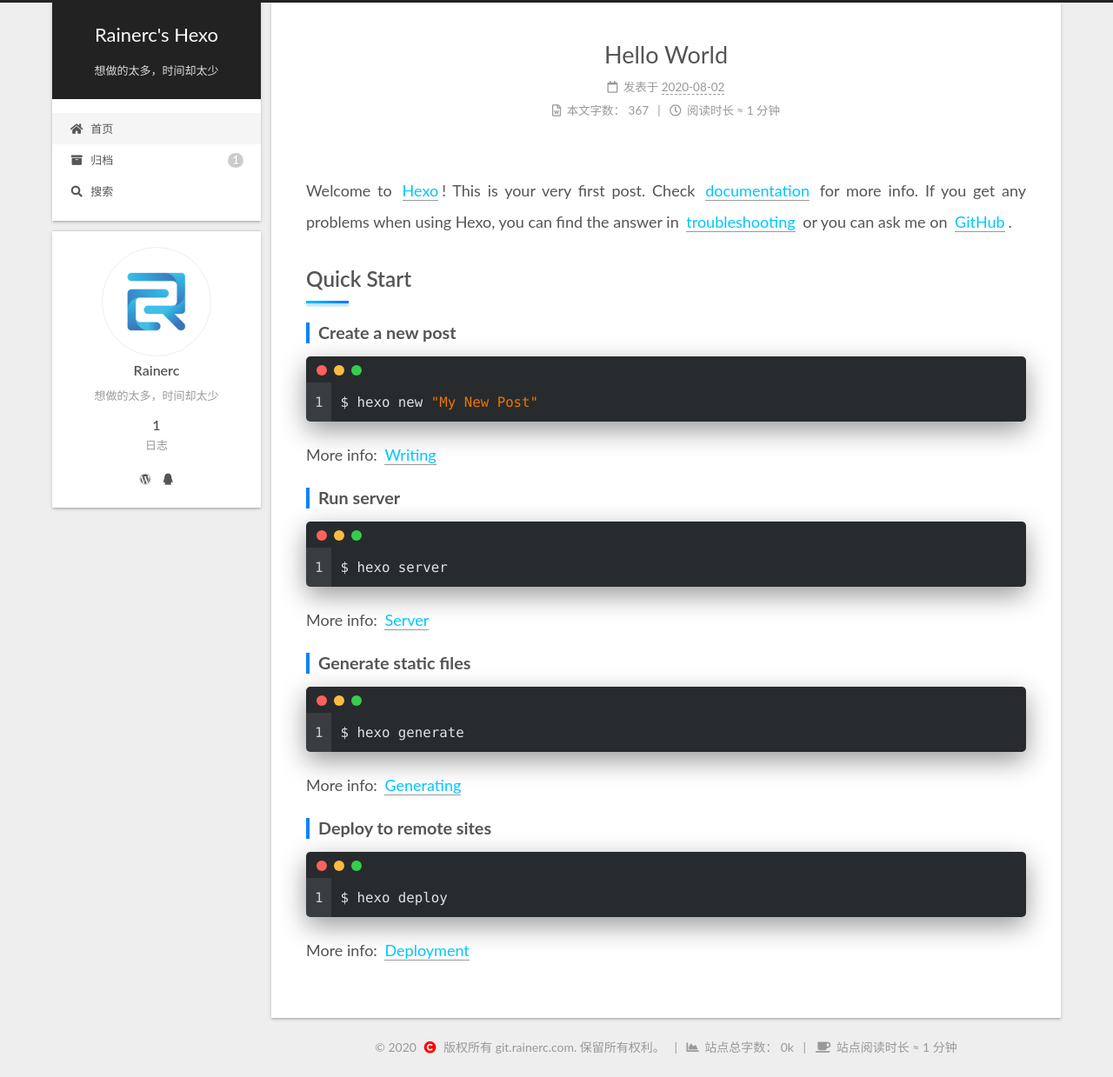
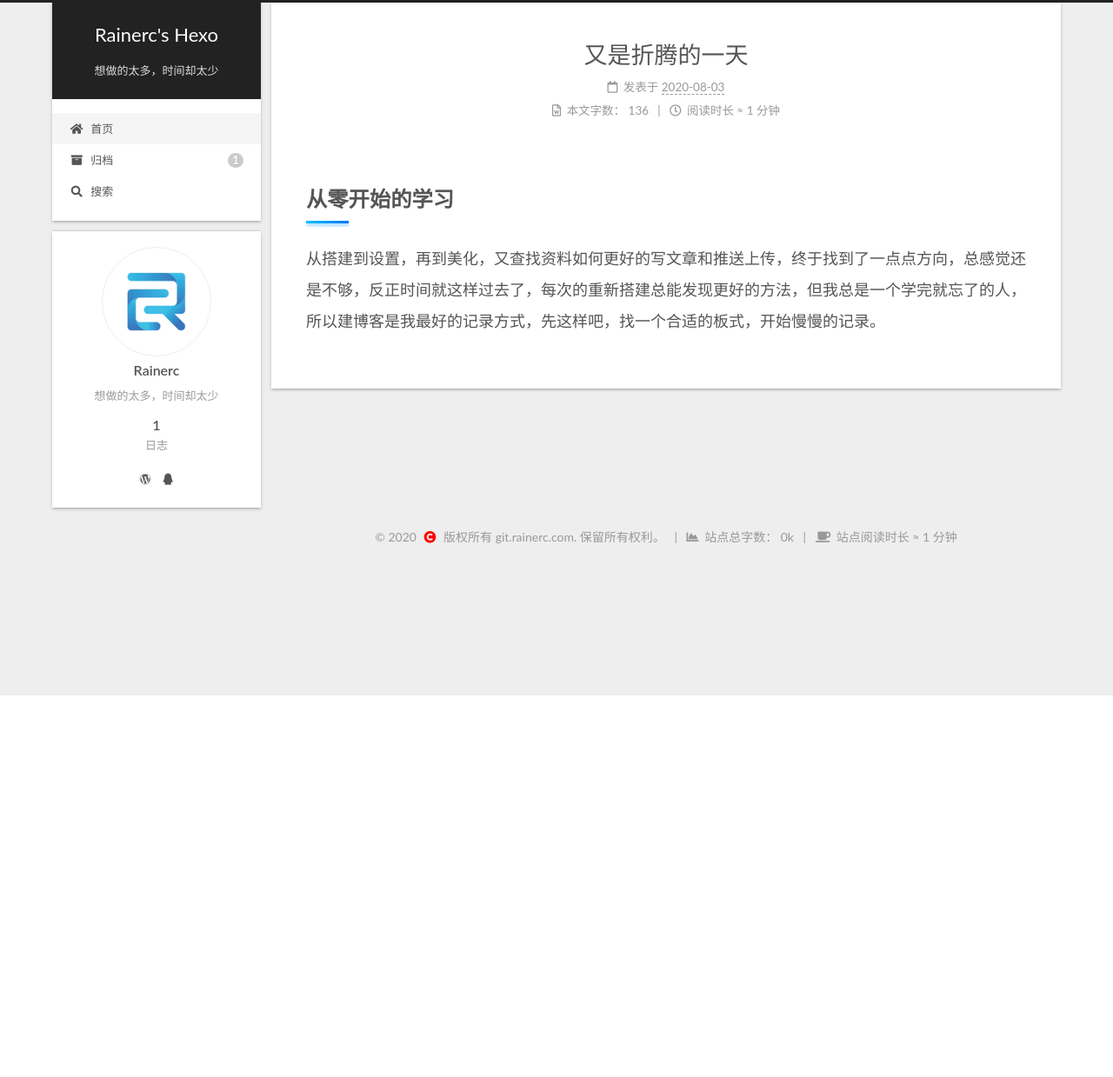
Before and after one commit to irainerc/irainerc.github.io, a PHP site: page / in a window 1280 px wide. Shown: the whole page at 87% size. After the commit the page ends 800 px from the top, so only its background shows below. Run offline with PHP 8.4, Linux system fonts and the light colour scheme; some libraries are stand-ins or nearby versions.

Commit message:
Site updated: 2020-08-03 03:53:42

```diff
--- a/css/main.css
+++ b/css/main.css
@@ -472,29 +472,11 @@ pre:hover .copy-btn {
   padding: 2px 6px;
   position: absolute;
   transition: opacity 0.2s ease-in-out;
-  color: var(--highlight-foreground);
-  font-size: 14px;
+  background: #fff;
+  border: 0;
+  font-size: 0.8125em;
   right: 0;
-  top: 2px;
-}
-.highlight {
-  border-radius: 5px;
-  box-shadow: 0 10px 30px 0 rgba(0,0,0,0.4);
-  padding-top: 30px;
-}
-.highlight .table-container {
-  border-radius: 0 0 5px 5px;
-}
-.highlight::before {
-  background: #fc625d;
-  box-shadow: 20px 0 #fdbc40, 40px 0 #35cd4b;
-  left: 12px;
-  margin-top: -20px;
-  position: absolute;
-  border-radius: 50%;
-  content: ' ';
-  height: 12px;
-  width: 12px;
+  top: 0;
 }
 code,
 kbd,
--- a/index.html
+++ b/index.html
@@ -255,7 +255,7 @@
 
 
   <article itemscope itemtype="http://schema.org/Article" class="post-block" lang="zh-CN">
-    <link itemprop="mainEntityOfPage" href="https://www.rainerc.com/2020/08/02/hello-world/">
+    <link itemprop="mainEntityOfPage" href="https://www.rainerc.com/2020/08/03/%E5%8F%88%E6%98%AF%E6%8A%98%E8%85%BE%E7%9A%84%E4%B8%80%E5%A4%A9/">
 
     <span hidden itemprop="author" itemscope itemtype="http://schema.org/Person">
       <meta itemprop="image" content="/images/avatar.jpg">
@@ -271,7 +271,7 @@
       <header class="post-header">
         <h2 class="post-title" itemprop="name headline">
 
-            <a href="/2020/08/02/hello-world/" class="post-title-link" itemprop="url">Hello World</a>
+            <a href="/2020/08/03/%E5%8F%88%E6%98%AF%E6%8A%98%E8%85%BE%E7%9A%84%E4%B8%80%E5%A4%A9/" class="post-title-link" itemprop="url">又是折腾的一天</a>
         </h2>
 
         <div class="post-meta">
@@ -281,7 +281,8 @@
               </span>
               <span class="post-meta-item-text">发表于</span>
 
-              <time title="创建时间：2020-08-02 17:50:05" itemprop="dateCreated datePublished" datetime="2020-08-02T17:50:05+08:00">2020-08-02</time>
+
+              <time title="创建时间：2020-08-03 03:48:26 / 修改时间：03:53:29" itemprop="dateCreated datePublished" datetime="2020-08-03T03:48:26+08:00">2020-08-03</time>
             </span>
 
           <br>
@@ -290,7 +291,7 @@
                 <i class="far fa-file-word"></i>
               </span>
                 <span class="post-meta-item-text">本文字数：</span>
-              <span>367</span>
+              <span>136</span>
             </span>
             <span class="post-meta-item" title="阅读时长">
               <span class="post-meta-item-icon">
@@ -307,19 +308,7 @@
 
 
     <div class="post-body" itemprop="articleBody">
-          <p>Welcome to <a target="_blank" rel="noopener" href="https://hexo.io/">Hexo</a>! This is your very first post. Check <a target="_blank" rel="noopener" href="https://hexo.io/docs/">documentation</a> for more info. If you get any problems when using Hexo, you can find the answer in <a target="_blank" rel="noopener" href="https://hexo.io/docs/troubleshooting.html">troubleshooting</a> or you can ask me on <a target="_blank" rel="noopener" href="https://github.com/hexojs/hexo/issues">GitHub</a>.</p>
-<h2 id="Quick-Start"><a href="#Quick-Start" class="headerlink" title="Quick Start"></a>Quick Start</h2><h3 id="Create-a-new-post"><a href="#Create-a-new-post" class="headerlink" title="Create a new post"></a>Create a new post</h3><figure class="highlight bash"><table><tr><td class="gutter"><pre><span class="line">1</span><br></pre></td><td class="code"><pre><span class="line">$ hexo new <span class="string">&quot;My New Post&quot;</span></span><br></pre></td></tr></table></figure>
-
-<p>More info: <a target="_blank" rel="noopener" href="https://hexo.io/docs/writing.html">Writing</a></p>
-<h3 id="Run-server"><a href="#Run-server" class="headerlink" title="Run server"></a>Run server</h3><figure class="highlight bash"><table><tr><td class="gutter"><pre><span class="line">1</span><br></pre></td><td class="code"><pre><span class="line">$ hexo server</span><br></pre></td></tr></table></figure>
-
-<p>More info: <a target="_blank" rel="noopener" href="https://hexo.io/docs/server.html">Server</a></p>
-<h3 id="Generate-static-files"><a href="#Generate-static-files" class="headerlink" title="Generate static files"></a>Generate static files</h3><figure class="highlight bash"><table><tr><td class="gutter"><pre><span class="line">1</span><br></pre></td><td class="code"><pre><span class="line">$ hexo generate</span><br></pre></td></tr></table></figure>
-
-<p>More info: <a target="_blank" rel="noopener" href="https://hexo.io/docs/generating.html">Generating</a></p>
-<h3 id="Deploy-to-remote-sites"><a href="#Deploy-to-remote-sites" class="headerlink" title="Deploy to remote sites"></a>Deploy to remote sites</h3><figure class="highlight bash"><table><tr><td class="gutter"><pre><span class="line">1</span><br></pre></td><td class="code"><pre><span class="line">$ hexo deploy</span><br></pre></td></tr></table></figure>
-
-<p>More info: <a target="_blank" rel="noopener" href="https://hexo.io/docs/one-command-deployment.html">Deployment</a></p>
+          <h2 id="从零开始的学习"><a href="#从零开始的学习" class="headerlink" title="从零开始的学习"></a>从零开始的学习</h2><p>从搭建到设置，再到美化，又查找资料如何更好的写文章和推送上传，终于找到了一点点方向，总感觉还是不够，反正时间就这样过去了，每次的重新搭建总能发现更好的方法，但我总是一个学完就忘了的人，所以建博客是我最好的记录方式，先这样吧，找一个合适的板式，开始慢慢的记录。</p>
 
 
     </div>
```
Also changed, not shown: 2020/08/03/又是折腾的一天/index.html (renamed from 2020/08/02/hello-world/index.html, +15 -26 lines), archives/2020/08/index.html (+5 -5 lines), archives/2020/index.html (+5 -5 lines), archives/index.html (+5 -5 lines), search.xml (+3 -15 lines), 1 other file.
